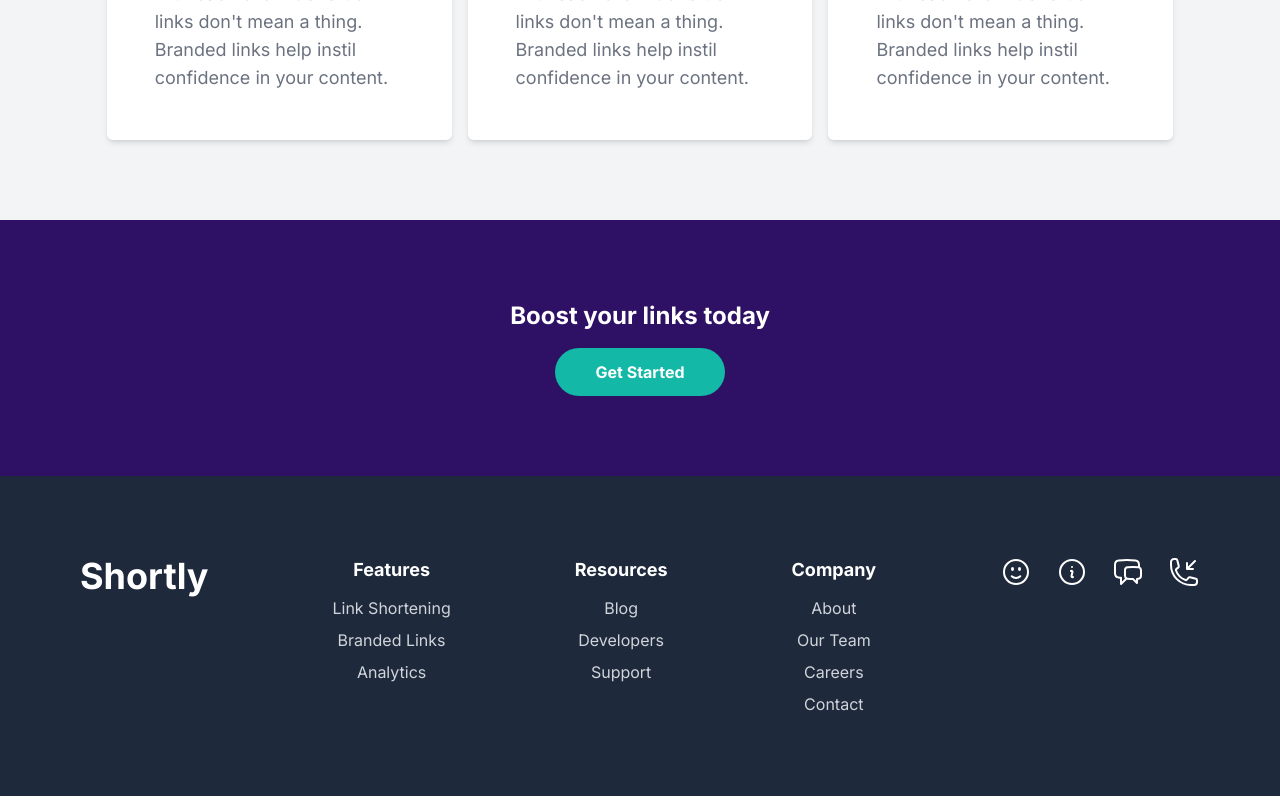
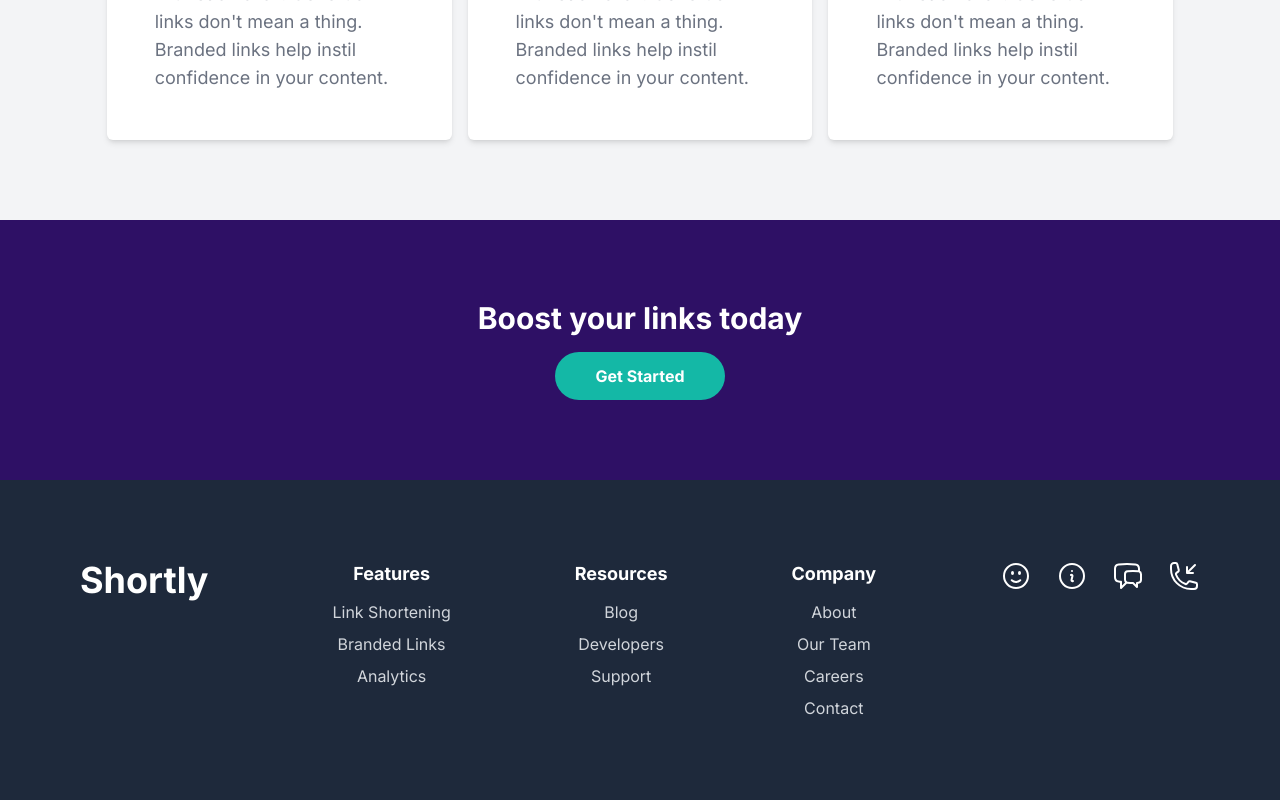
Before and after one commit to BrandTrump/Url-Shortening-Application, a Next.js app: page / in a window 1280 px wide. Shown: the part 1337-2137 px from the top of the page. Built offline with nearby package versions, Linux system fonts and the light colour scheme.

Commit message:
style: increased font size

```diff
--- a/components/CallToAction.tsx
+++ b/components/CallToAction.tsx
@@ -4,7 +4,7 @@ function CallToAction() {
   return (
     <div className="bg-violet-950 w-full">
       <div className="py-20 px-10 text-center text-white flex flex-col space-y-4">
-        <h1 className="font-bold text-2xl">Boost your links today</h1>
+        <h1 className="font-bold text-3xl">Boost your links today</h1>
         <Link
           href="#"
           className="bg-teal-500 py-3 px-10 w-auto mx-auto rounded-full hover:bg-teal-300 font-bold"
```
